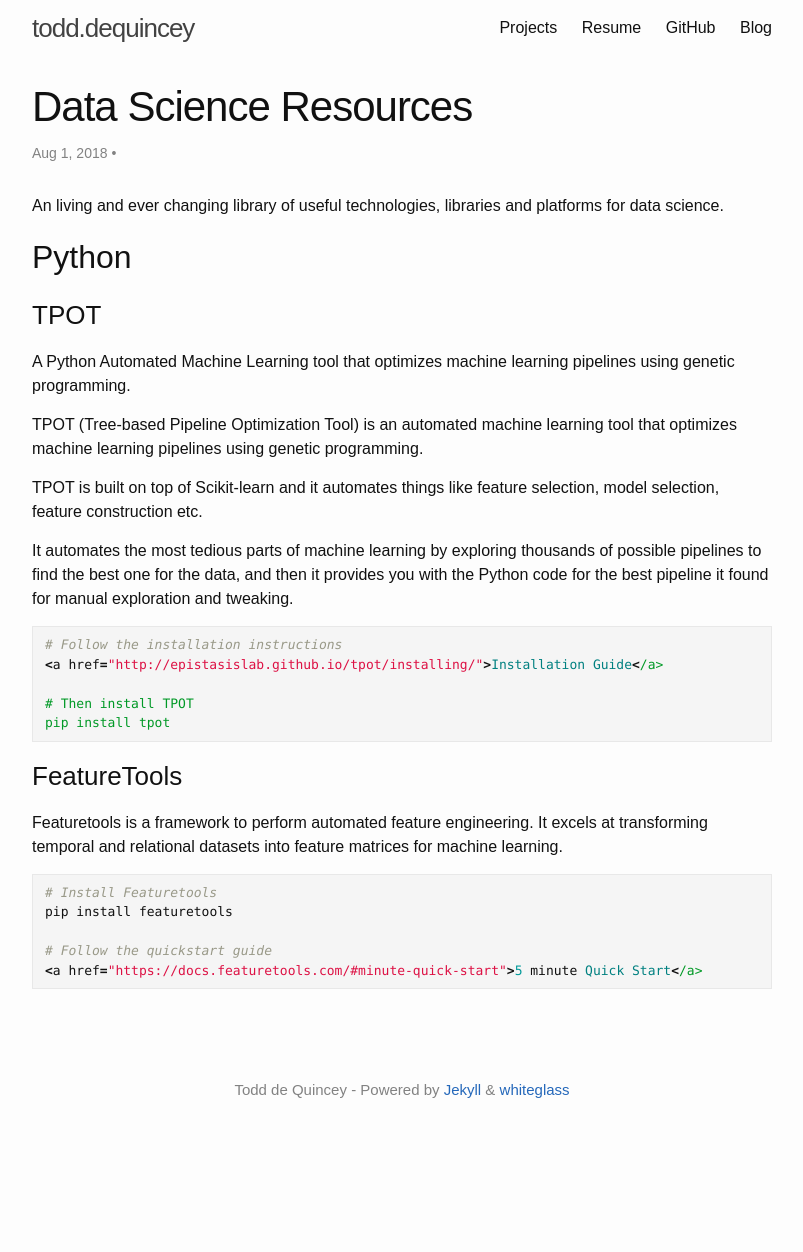
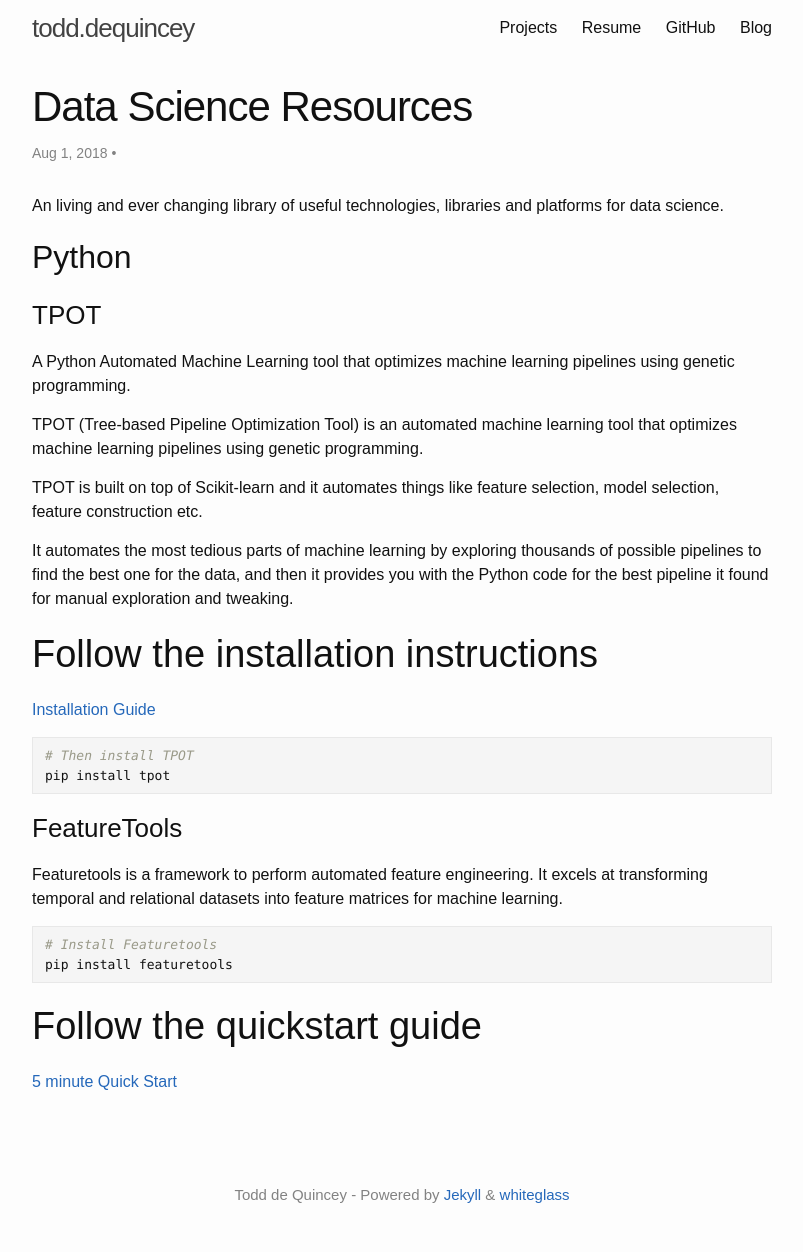
Before and after one commit to toddy86/dequincey.blog, a Jekyll site: the page built from _posts/2018-08-01-data-science-resources.md, in a window 1280 px wide. Shown: the whole page, without its empty margins (238-1041 px from the left). Built offline with Jekyll 4.4.1, drawn with Linux system fonts in a browser that asks for light colours; before the commit the page ends 1147 px from its top, so only the background shows below that.

Commit message:
updated ds library page

```diff
--- a/_posts/2018-08-01-data-science-resources.md
+++ b/_posts/2018-08-01-data-science-resources.md
@@ -19,10 +19,9 @@
 
 It automates the most tedious parts of machine learning by exploring thousands of possible pipelines to find the best one for the data, and then it provides you with the Python code for the best pipeline it found for manual exploration and tweaking.
 
-{% highlight ruby %}
 # Follow the installation instructions
 <a href="http://epistasislab.github.io/tpot/installing/">Installation Guide</a>
-
+{% highlight ruby %}
 # Then install TPOT
 pip install tpot
 {% endhighlight %}
@@ -33,7 +32,6 @@
 {% highlight ruby %}
 # Install Featuretools
 pip install featuretools
-
+{% endhighlight %}
 # Follow the quickstart guide
 <a href="https://docs.featuretools.com/#minute-quick-start">5 minute Quick Start</a>
-{% endhighlight %}
```
